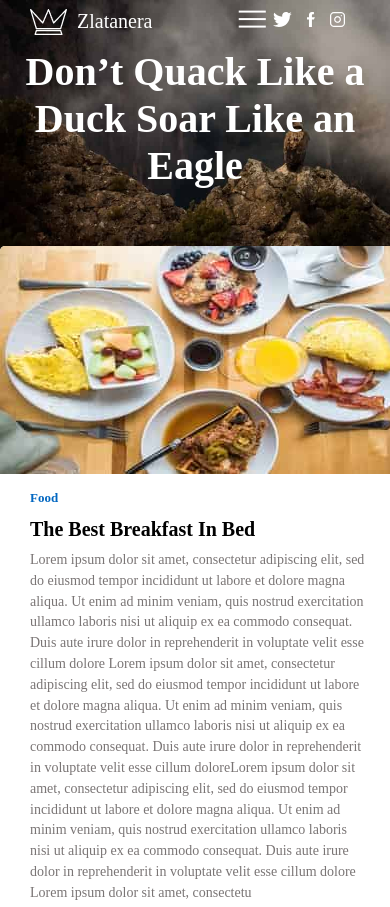
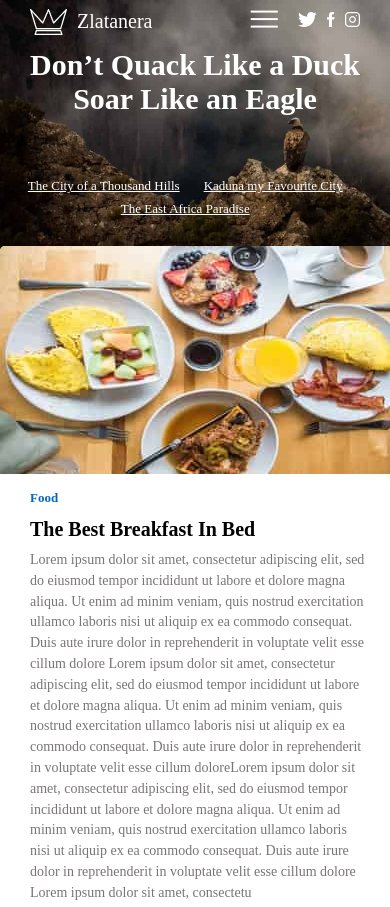
Before and after one commit to Oriz-p/Second-Zlatanera, a plain HTML site: page index.html in a window 390 px wide. Shown: the top 907 px of the page. Drawn offline with Linux system fonts and the light colour scheme.

Commit message:
make changes on css file

```diff
--- a/index.css
+++ b/index.css
@@ -207,6 +207,8 @@ body{
 
     }
 
+
+
     .story-links{
         margin-right:auto;
         text-align: center;
@@ -223,8 +225,26 @@ body{
         margin-top: -38%;
 
 }
+}
 
 
+@media screen and (max-width: 480px){
+    .main-text >h2{
+        font-size:30px;
+    }
+    .header-page>.header-body>.story-links>ul> li{
+        font-size:13px;
+        line-height: 23px;
+    }
+
+    .social-links{
+        margin-right:20px;
+
+    }
+    .social-links >a>img {
+        margin-right:10px;
+
+    }
 }
 
 .landing-page{
```
